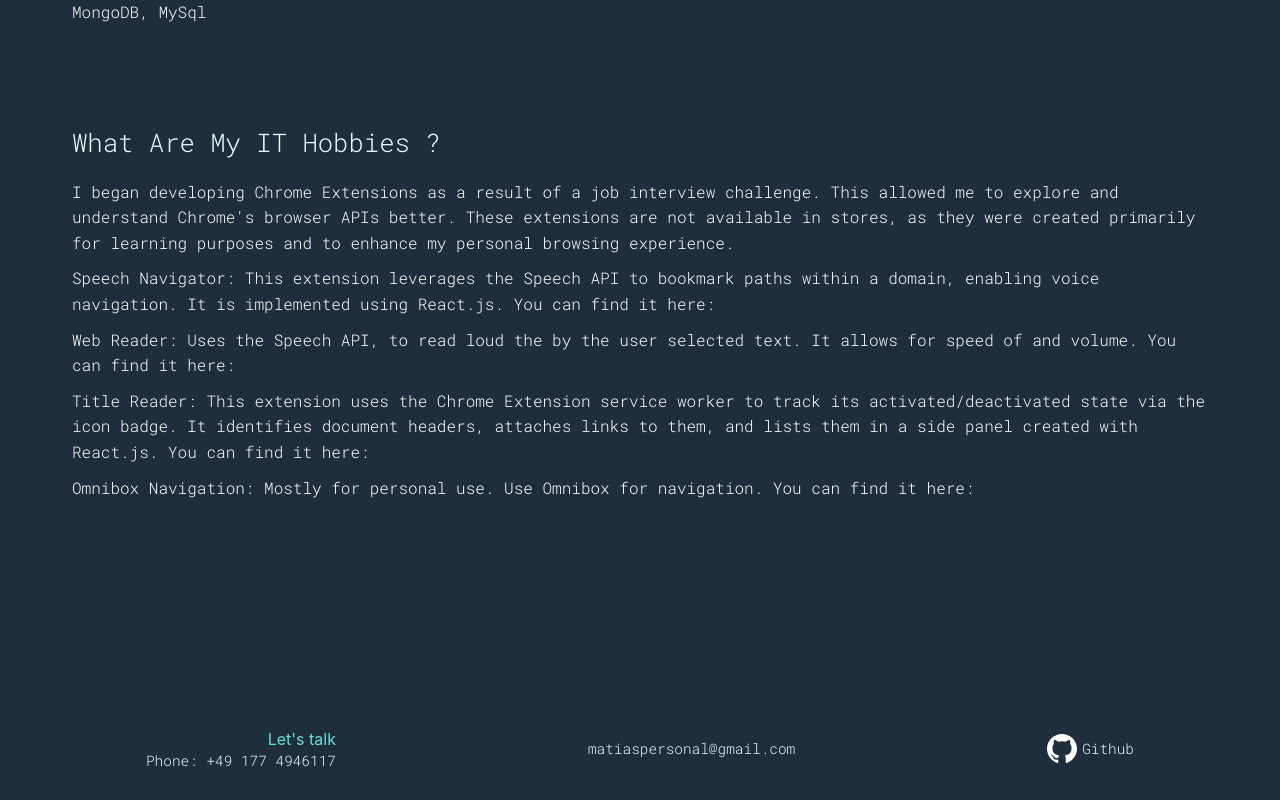
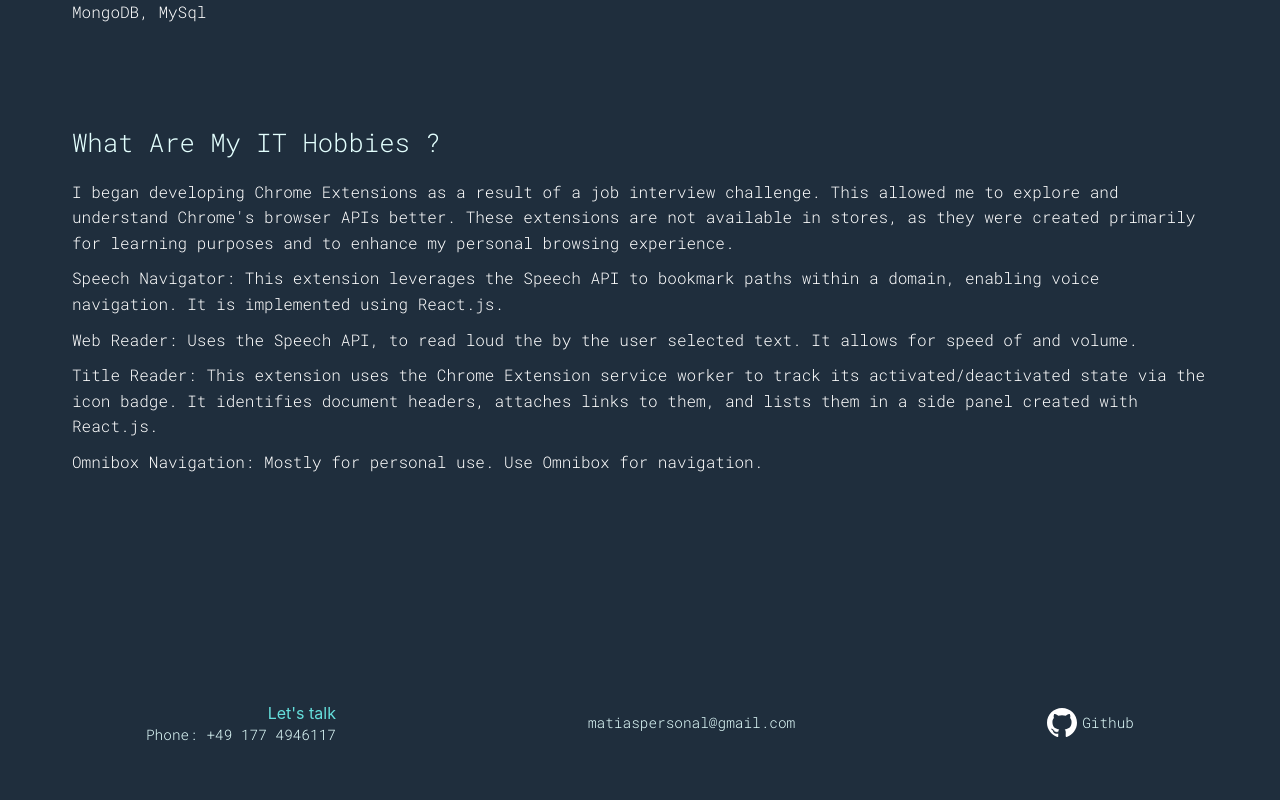
Before and after one commit to matiasfacio/matiasfacio-dev, a React (Create React App) app: page /myskills in a window 1280 px wide. Shown: the part 829-1629 px from the top of the page. After the commit the page ends 1604 px from the top, so only its background shows below. Built offline with nearby package versions, Linux system fonts and the light colour scheme.

Commit message:
remove text pointing to github for extensions as they are private

```diff
--- a/src/components/pages/MySkills.tsx
+++ b/src/components/pages/MySkills.tsx
@@ -49,21 +49,21 @@ const MySkills = () => {
         <p>
           Speech Navigator: This extension leverages the Speech API to bookmark
           paths within a domain, enabling voice navigation. It is implemented
-          using React.js. You can find it here:
+          using React.js.
         </p>
         <p>
           Web Reader: Uses the Speech API, to read loud the by the user selected
-          text. It allows for speed of and volume. You can find it here:
+          text. It allows for speed of and volume.
         </p>
         <p>
           Title Reader: This extension uses the Chrome Extension service worker
           to track its activated/deactivated state via the icon badge. It
           identifies document headers, attaches links to them, and lists them in
-          a side panel created with React.js. You can find it here:
+          a side panel created with React.js.
         </p>
         <p>
           Omnibox Navigation: Mostly for personal use. Use Omnibox for
-          navigation. You can find it here:
+          navigation.
         </p>
       </StyledHobbies>
     </MySkillsContainer>
```
